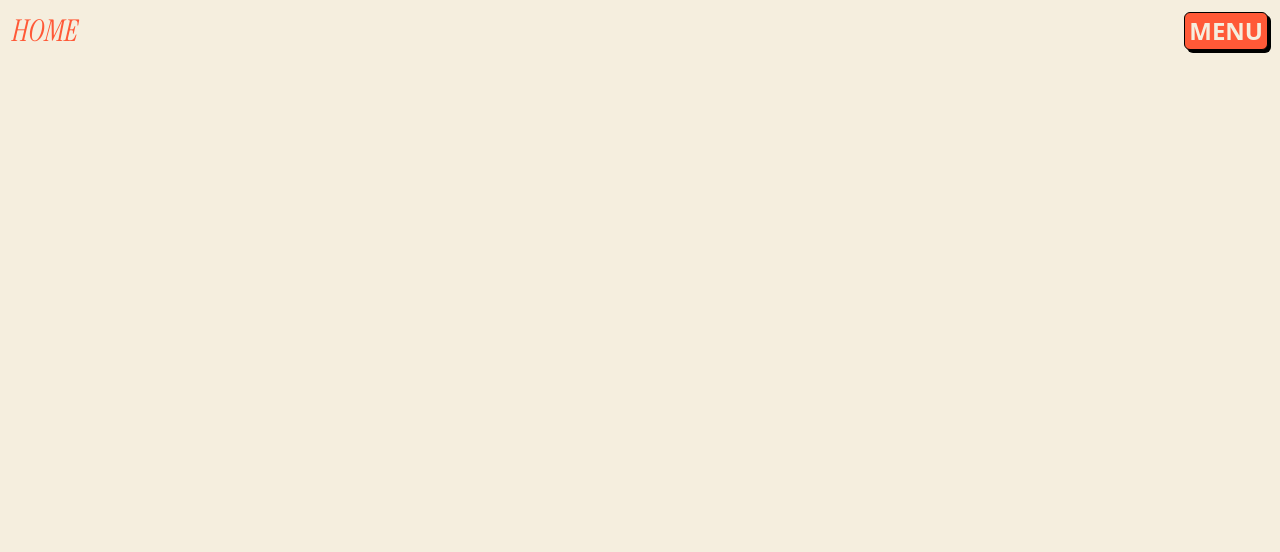
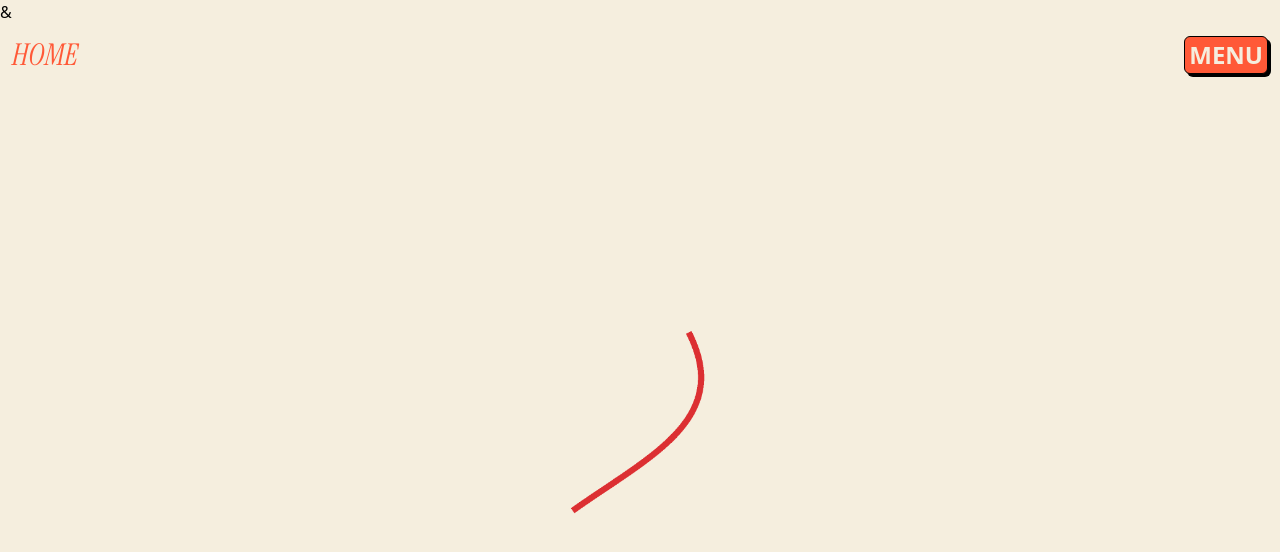
Before and after one commit to mariusnogueron/festivalmmi, a website built with Vite: page index.html in a window 1280 px wide. Built offline with nearby package versions, Linux system fonts and the light colour scheme.

Commit message:
correction script charging

```diff
--- a/index.html
+++ b/index.html
@@ -2,17 +2,17 @@
 <html lang="fr">
   <head>
     <meta charset="UTF-8" />
-    <meta name="viewport" content="width=device-width, initial-scale=1.0" />
-    <script defer src="script.js"></script>
+    <meta name="viewport" content="width=device-width, initial-scale=1.0" />&
     <title>Festival MMI24</title>
 
     <link rel="stylesheet" href="src/index.css">
   </head>
   <body class="bg-beige">
 
+    <div id="loader" class="h-svh w-full z-100 fixed bg-no-repeat bg-center bg-[length:15%]" style="background-image: url('videos/loader.gif');"></div>
+
 <nav class="flex justify-between items-center p-3">
-  <li class="list-none z-20"><a href="#home" id="home" class="text-3xl uppercase font-instrument italic text-orange">home</a></li>
-
+  <a href="#home" id="home" class="text-3xl uppercase font-instrument italic text-orange">home</a></li>
   <a href="#"><button id="buttonMenu" class="relative font-semibold text-2xl uppercase text-beige z-20 bg-orange rounded-md px-1 py-0.5 border border-black shadow-menu shadow-black duration-100 ease-linear active:hover:translate-x-1 active:hover:translate-y-1 active:hover:shadow-none">menu</button></a>
 </nav>
 
@@ -27,8 +27,7 @@
 
 </div>
 
-<div id="loader" class="h-svh w-full z-100 fixed bg-no-repeat bg-center bg-[length:15%]" style="background-image: url('videos/loader.gif');">
-</div>
+
 
 
   </body>
```
